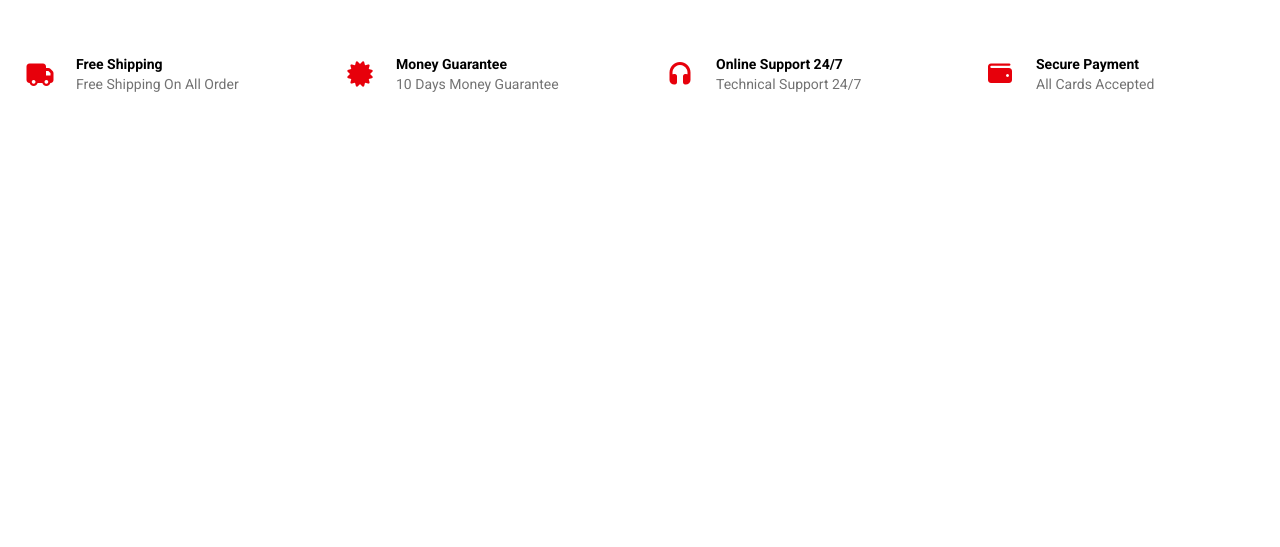
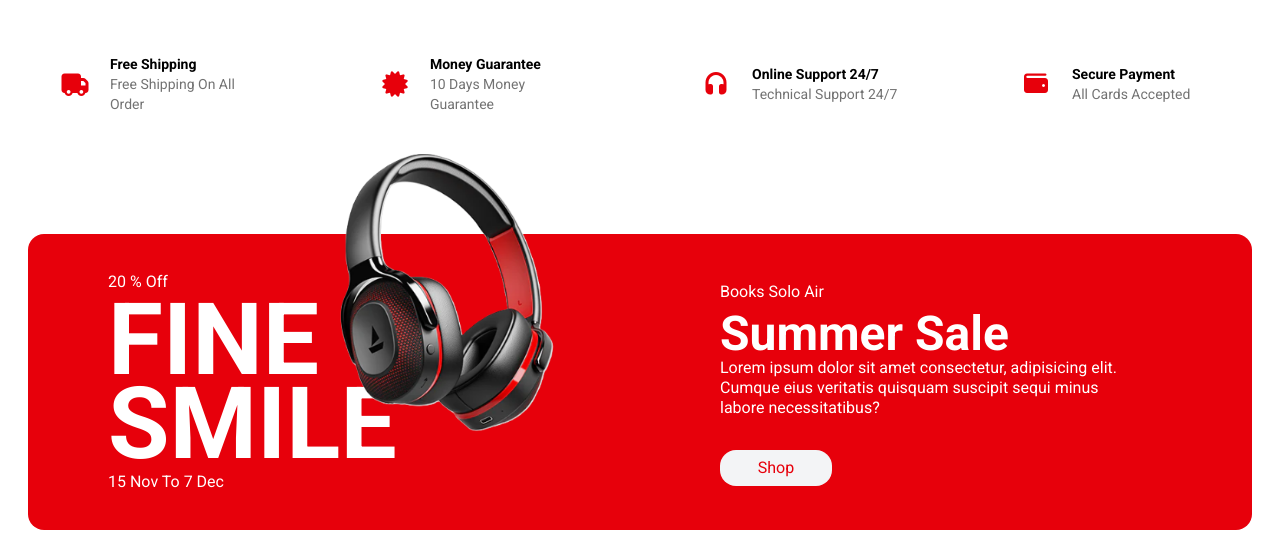
Before and after one commit to RommelAgasa/e-commerce-landing-page, a React (Vite) app: page / in a window 1280 px wide. Shown: the part 1437-1984 px from the top of the page. Before the commit the page ends 1551 px from the top, so only its background shows below. Built offline with nearby package versions, Linux system fonts and the light colour scheme.

Commit message:
done making summer sale component

```diff
--- a/src/App.jsx
+++ b/src/App.jsx
@@ -1,8 +1,9 @@
-import './App.css'
-import TopBar from './components/topbar'
-import Hero from './components/hero'
-import Products from './components/products'
-import Avail from './components/avail'
+import './App.css';
+import TopBar from './components/topbar';
+import Hero from './components/hero';
+import Products from './components/products';
+import Avail from './components/avail';
+import Sale from './components/sale';
 
 function App() {
 
@@ -25,6 +26,10 @@ function App() {
         <div>
           <Avail />
         </div>
+
+        <div>
+          <Sale />
+        </div>
       </div>
     </>
   )
--- a/src/components/avail.jsx
+++ b/src/components/avail.jsx
@@ -1,7 +1,7 @@
 
 function Perks({ perksName, description, icon }) {
     return (
-        <div className="flex gap-4 items-center">
+        <div className="flex gap-4 items-center lg:px-9">
             <div className="w-10 h-10 flex items-center justify-center text-2xl text-red-600">
                 <i className={icon}></i>
             </div>
--- /dev/null
+++ b/src/components/sale.jsx
@@ -0,0 +1,59 @@
+import headphone from '../assets/img/headphone_sale.png';
+
+
+export default function Sale(){
+
+    return (
+
+        <div className="relative mt-16 sm:mt-26">
+            <div className="container mx-auto px-2">
+                <div className="bg-red-600 text-white rounded-2xl w-full grid md:grid-cols-2">
+
+                {/* Left column */}
+                <div className="px-10 pt-20 md:p-10 md:px-20 leading-none flex flex-col md:items-start relative">
+                    <div>
+                        <div>20 % Off</div>
+                        <div className="leading-none">
+                            <div className="text-[70px] md:text-[100px] uppercase font-extrabold mb-0">Fine</div>
+                            <div className="text-[70px] md:text-[100px] uppercase font-extrabold mt-0 md:-mt-4">
+                            Smile
+                            </div>
+                        </div>
+                        <div>15 Nov To 7 Dec</div>
+                    </div>
+
+                    {/* Headphone image */}
+                    {headphone && (
+                        <img
+                            src={headphone}
+                            alt="headphone"
+                            className="absolute top-0
+                                    right-6 md:left-80 lg:left-90
+                                    max-w-[180px] sm:max-w-[300px] md:max-w-[200px] lg:max-w-[270px]
+                                    object-contain
+                                    -translate-y-20 sm:-translate-30 md:-translate-20 lg:-translate-y-30"
+                        />
+                    )}
+                </div>
+
+                {/* Right column */}
+                <div className="p-10 md:px-20">
+                    <div className="leading-9 md:max-w-[400px]">
+                        <div>Books Solo Air</div>
+                        <div className="text-4xl md:text-5xl font-extrabold">Summer Sale</div>
+                        <p className="leading-5">
+                            Lorem ipsum dolor sit amet consectetur, adipisicing elit. Cumque
+                            eius veritatis quisquam suscipit sequi minus labore necessitatibus?
+                        </p>
+                        <button className="mt-8 bg-gray-100 hover:bg-gray-200 rounded-2xl w-28 text-red-600">
+                            Shop
+                        </button>
+                    </div>
+                </div>
+                </div>
+            </div>
+        </div>
+
+
+    );
+}
```
Also changed, not shown: src/assets/img/headphone_sale.png (added).
